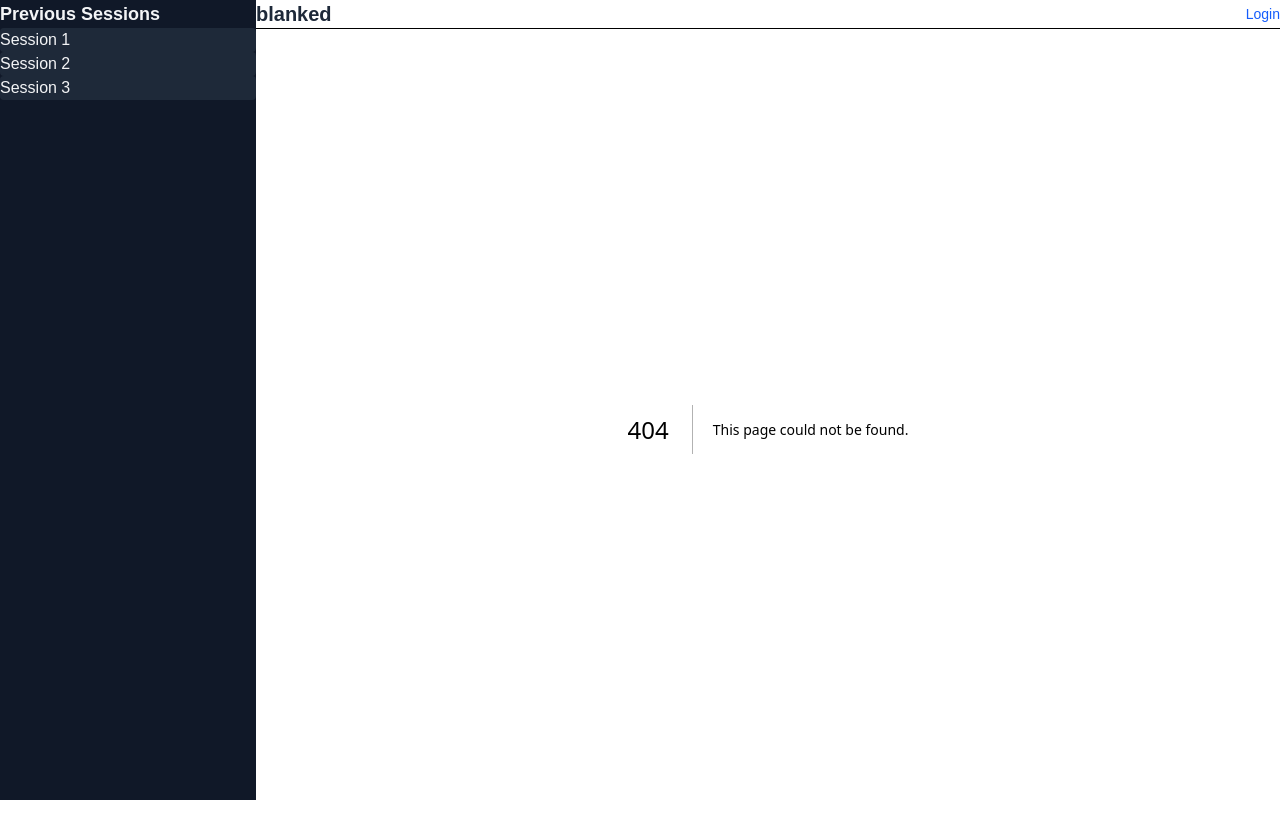
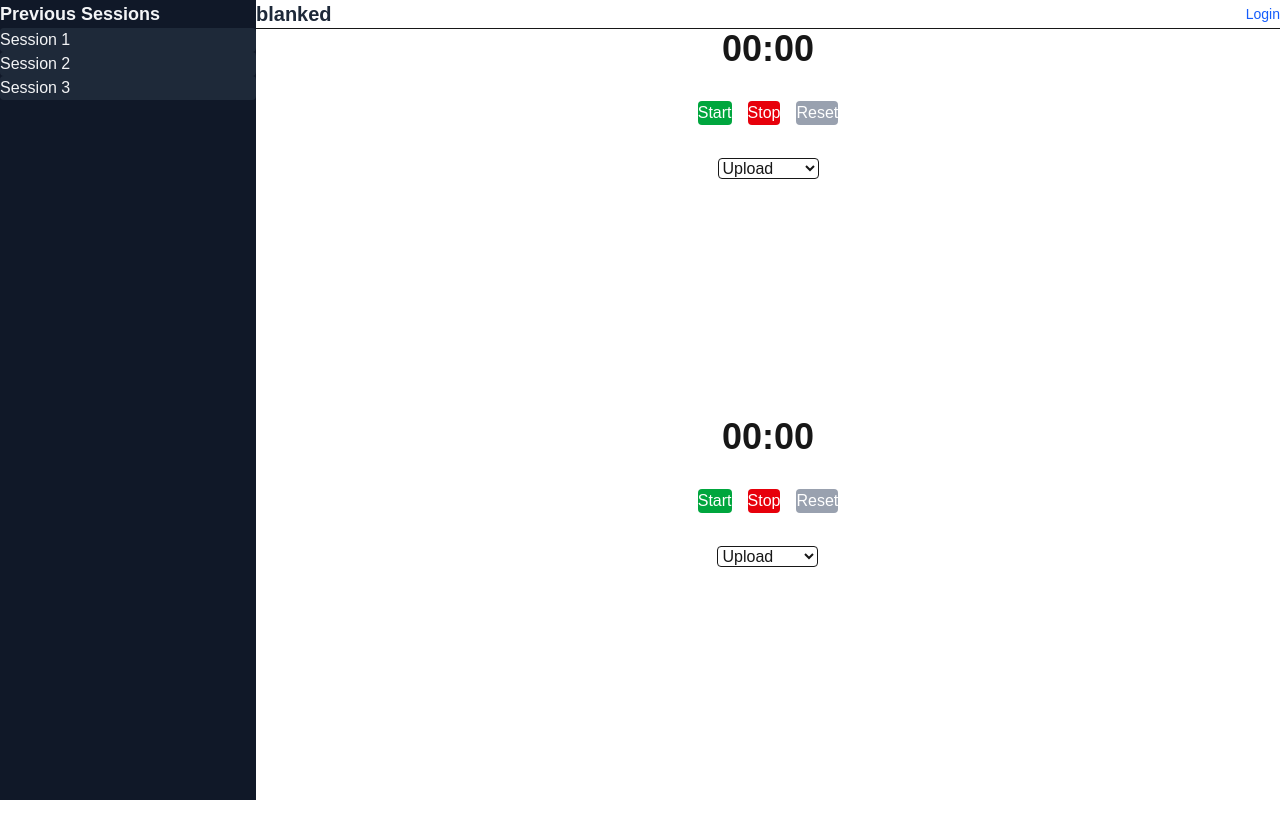
Before and after one commit to Daiyan-Zubaier/study-budy, a Next.js app in the folder frontend/: page /session in a window 1280 px wide. Before the commit this address had no page. After the commit the page ends 800 px from the top, so only its background shows below. Built offline with nearby package versions, Linux system fonts and the light colour scheme.

Commit message:
added /session page; fix double interface and make timer a countdown

```diff
--- /dev/null
+++ b/frontend/src/app/components/Flashcards.tsx
@@ -0,0 +1,8 @@
+"use client";
+export default function Flashcards() {
+  return (
+    <div className="p-4 bg-gray-100 rounded shadow text-center">
+      <p className="text-lg">Flashcards feature coming soon!</p>
+    </div>
+  );
+}
--- /dev/null
+++ b/frontend/src/app/components/Quiz.tsx
@@ -0,0 +1,8 @@
+"use client";
+export default function Quiz() {
+  return (
+    <div className="p-4 bg-gray-100 rounded shadow text-center">
+      <p className="text-lg">Quiz feature coming soon!</p>
+    </div>
+  );
+}
--- /dev/null
+++ b/frontend/src/app/components/Upload.tsx
@@ -0,0 +1,73 @@
+"use client";
+import React, { useState, useRef } from "react";
+
+export default function SessionPage() {
+  const [seconds, setSeconds] = useState(0);
+  const [running, setRunning] = useState(false);
+  const intervalRef = useRef<NodeJS.Timeout | null>(null);
+  const [option, setOption] = useState("upload");
+
+  const startTimer = () => {
+    if (!running) {
+      setRunning(true);
+      intervalRef.current = setInterval(() => {
+        setSeconds((s) => s + 1);
+      }, 1000);
+    }
+  };
+
+  const stopTimer = () => {
+    setRunning(false);
+    if (intervalRef.current) clearInterval(intervalRef.current);
+  };
+
+  const resetTimer = () => {
+    setSeconds(0);
+    setRunning(false);
+    if (intervalRef.current) clearInterval(intervalRef.current);
+  };
+
+  return (
+    <div className="flex flex-col items-center justify-center min-h-[70vh] gap-8">
+      <div className="text-4xl font-bold">
+        {Math.floor(seconds / 60)
+          .toString()
+          .padStart(2, "0")}
+        :{(seconds % 60).toString().padStart(2, "0")}
+      </div>
+      <div className="flex gap-4">
+        <button
+          className="bg-green-600 text-white px-4 py-2 rounded hover:bg-green-700"
+          onClick={startTimer}
+          disabled={running}
+        >
+          Start
+        </button>
+        <button
+          className="bg-red-600 text-white px-4 py-2 rounded hover:bg-red-700"
+          onClick={stopTimer}
+          disabled={!running}
+        >
+          Stop
+        </button>
+        <button
+          className="bg-gray-400 text-white px-4 py-2 rounded hover:bg-gray-500"
+          onClick={resetTimer}
+        >
+          Reset
+        </button>
+      </div>
+      <div>
+        <select
+          className="border rounded px-4 py-2"
+          value={option}
+          onChange={(e) => setOption(e.target.value)}
+        >
+          <option value="upload">Upload</option>
+          <option value="quiz">Quiz</option>
+          <option value="flashcards">Flashcards</option>
+        </select>
+      </div>
+    </div>
+  );
+}
--- a/frontend/src/app/page.tsx
+++ b/frontend/src/app/page.tsx
@@ -1,11 +1,13 @@
-import React from 'react';
+import Link from "next/link";
 
 export default function Page() {
   return (
     <div className="flex h-full items-center justify-center p-4">
-      <button className="rounded bg-blue-600 px-6 py-3 text-white hover:bg-blue-700">
-        Start session
-      </button>
+      <Link href="/session">
+        <button className="rounded bg-blue-600 px-6 py-3 text-white hover:bg-blue-700">
+          Start session
+        </button>
+      </Link>
     </div>
   );
 }
--- /dev/null
+++ b/frontend/src/app/session/page.tsx
@@ -0,0 +1,82 @@
+"use client";
+import React, { useState, useRef } from "react";
+import Upload from "../components/Upload";
+import Quiz from "../components/Quiz";
+import Flashcards from "../components/Flashcards";
+
+export default function SessionPage() {
+  const [seconds, setSeconds] = useState(0);
+  const [running, setRunning] = useState(false);
+  const intervalRef = useRef<NodeJS.Timeout | null>(null);
+  const [option, setOption] = useState("upload");
+
+  const startTimer = () => {
+    if (!running) {
+      setRunning(true);
+      intervalRef.current = setInterval(() => {
+        setSeconds((s) => s + 1);
+      }, 1000);
+    }
+  };
+
+  const stopTimer = () => {
+    setRunning(false);
+    if (intervalRef.current) clearInterval(intervalRef.current);
+  };
+
+  const resetTimer = () => {
+    setSeconds(0);
+    setRunning(false);
+    if (intervalRef.current) clearInterval(intervalRef.current);
+  };
+
+  let content = null;
+  if (option === "upload") content = <Upload />;
+  else if (option === "quiz") content = <Quiz />;
+  else if (option === "flashcards") content = <Flashcards />;
+
+  return (
+    <div className="flex flex-col items-center justify-center min-h-[70vh] gap-8">
+      <div className="text-4xl font-bold">
+        {Math.floor(seconds / 60)
+          .toString()
+          .padStart(2, "0")}
+        :{(seconds % 60).toString().padStart(2, "0")}
+      </div>
+      <div className="flex gap-4">
+        <button
+          className="bg-green-600 text-white px-4 py-2 rounded hover:bg-green-700"
+          onClick={startTimer}
+          disabled={running}
+        >
+          Start
+        </button>
+        <button
+          className="bg-red-600 text-white px-4 py-2 rounded hover:bg-red-700"
+          onClick={stopTimer}
+          disabled={!running}
+        >
+          Stop
+        </button>
+        <button
+          className="bg-gray-400 text-white px-4 py-2 rounded hover:bg-gray-500"
+          onClick={resetTimer}
+        >
+          Reset
+        </button>
+      </div>
+      <div>
+        <select
+          className="border rounded px-4 py-2"
+          value={option}
+          onChange={(e) => setOption(e.target.value)}
+        >
+          <option value="upload">Upload</option>
+          <option value="quiz">Quiz</option>
+          <option value="flashcards">Flashcards</option>
+        </select>
+      </div>
+      <div className="w-full flex justify-center">{content}</div>
+    </div>
+  );
+}
```
